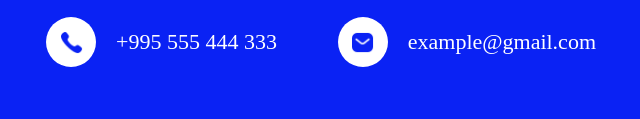
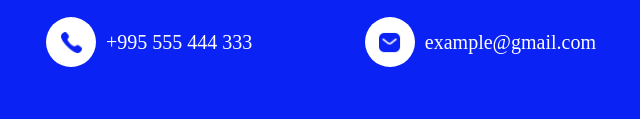
Before and after one commit to SabaTsaava017/HOMEWORK-14, a plain HTML site: page index.html in a window 1280 px wide. Shown: the part 508-627 px from the top of the page, without its empty margins (194-834 px from the left). Drawn offline with Linux system fonts and the light colour scheme.

Commit message:
added anchor to contacts

```diff
--- a/index.html
+++ b/index.html
@@ -4,7 +4,7 @@
     <meta charset="utf-8" />
     <meta name="viewport" content="width=device-width, initial-scale=1" />
     <link rel="stylesheet" type="text/css" href="style.css" />
-    <title>homework14</title>
+    <title>sky house</title>
   </head>
   <section>
     <footer>
@@ -40,13 +40,13 @@
                 <div class="call_image">
                   <img src="media/call.png" alt="call" />
                 </div>
-                <p>+995 555 444 333</p>
+                <a href="tel:+(995 574) 303 300">+995 555 444 333</a>
               </div>
               <div class="mail">
                 <div class="mail_image">
                   <img src="media/mail.png" alt="mail" />
                 </div>
-                <p>example@gmail.com</p>
+                <a href="mailto:info@sky-house.ge">example@gmail.com</a>
               </div>
             </div>
           </div>
@@ -106,6 +106,7 @@
           </div>
         </div>
       </div>
+      <script src="script.js"></script>
     </footer>
   </section>
 </html>
--- a/style.css
+++ b/style.css
@@ -63,7 +63,18 @@
   display: flex;
   align-items: center;
 }
-
+.call a {
+  text-decoration: none;
+  color: #ffffff;
+  margin-left: 10px;
+  font-size: 20px;
+}
+.mail a {
+  text-decoration: none;
+  color: #ffffff;
+  margin-left: 10px;
+  font-size: 20px;
+}
 .mail_image {
   width: 50px;
   height: 50px;
```
